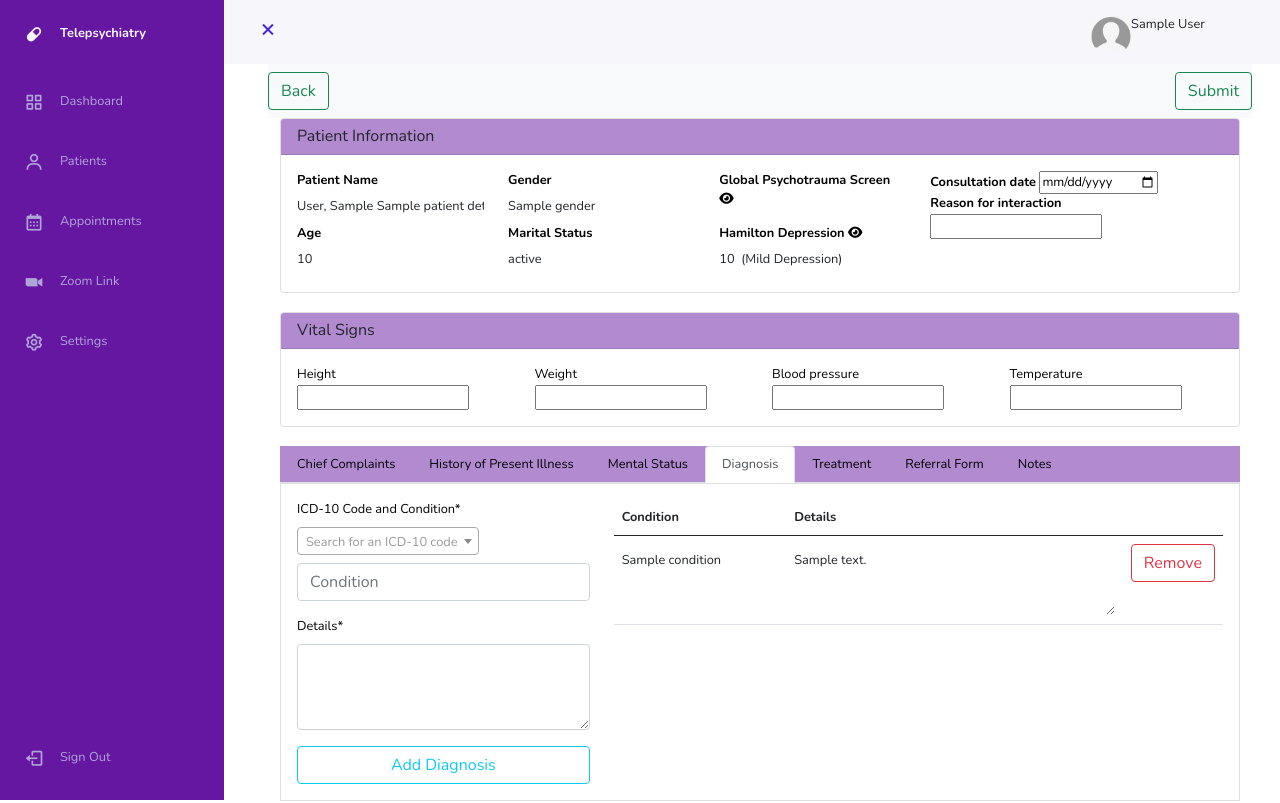
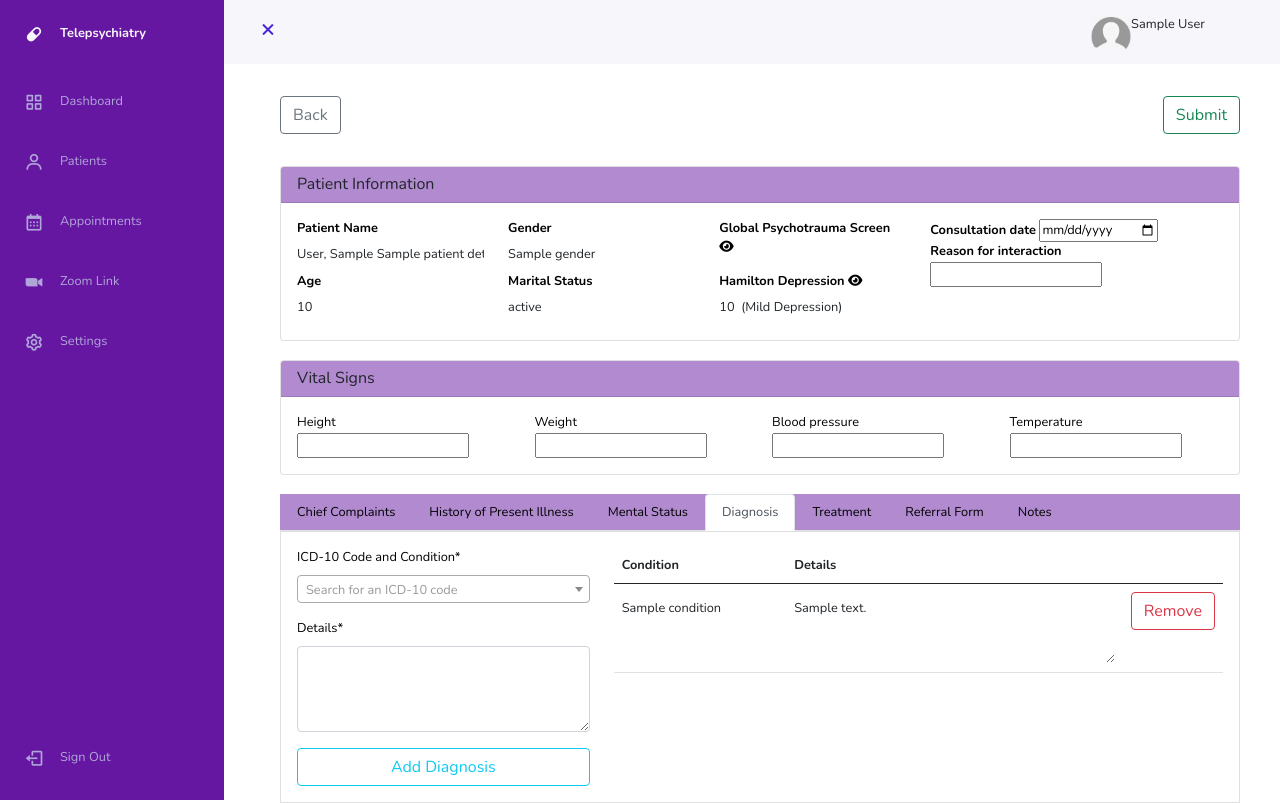
Before and after one commit to poliam/teleconsult_DOST_2023, a Django app: template consultation/templates/consultation_create.html in a window 1280 px wide, after a click on "Diagnosis". Run offline with Django 3.2, Linux system fonts and the light colour scheme; tables that the repository leaves empty hold one stand-in row (values such as "Sample post"); the template is opened without the code that fills it: values that come from a table or form of the project are taken from there, most other values are stand-ins (such as "Sample title", 1, 10 or a date in 2020); form fields are guessed from the names that the template uses; some libraries are stand-ins or nearby versions.

Commit message:
Refactor consultation_edit.html layout for improved button alignment and styling
- Updated the navigation layout to use a flexbox for better alignment of the "Back" button and action buttons.
- Ensured the "ICD-10 Code and Condition" select input has a minimum width for better usability.
- Added required attribute to the ICD-10 select input for form validation.

```diff
--- a/Teleconsult/templates/base.html
+++ b/Teleconsult/templates/base.html
@@ -15,13 +15,6 @@
 		body{
 			font-size: 0.8rem;
 		}
-		.invisible {
-    	visibility: hidden;
-		}
-		.visible {
-			visibility: visible;
-		}
-
 	</style>
 	{% block style %}
 
--- a/consultation/templates/consultation_create.html
+++ b/consultation/templates/consultation_create.html
@@ -49,13 +49,19 @@
 {% block content %}
 <form method="POST">
 	{% csrf_token %}
-	<nav class="navbar navbar-light bg-light justify-content-between sticky-top">
-		<a href="{% url 'PatientDetailed' patientDetailed.pk %}" class="btn btn-outline-success my-2 my-sm-0" style="text-decoration:none;">
+
+	<div class="container-fluid mt-3 mb-3">
+		<div class="row">
+			<div class="col-sm-12 d-flex justify-content-between align-items-center mb-3 mt-3">
+				<a href="{% url 'PatientDetailed' patientDetailed.pk %}" class="btn btn-outline-secondary my-2 my-sm-0" style="text-decoration:none;">
 					Back
 				</a>
 
 				<button class="btn btn-outline-success my-2 my-sm-0" type="submit">Submit</button>
-</nav>
+			</div>
+		</div>
+	</div>
+
 	<div class="container-fluid">
 
 		<div class="row">
@@ -542,14 +548,15 @@
 					<div class="tab-pane fade" id="Diagnosis" role="tabpanel" aria-labelledby="Diagnosis-tab">
 						<div class="row">
 							<div class="col-sm-4">
-  							<div class="row">                                <div class="col-sm-12">
+								<div class="row">
+									<div class="col-sm-12">
 										<div class="mb-3">
 											<label class="form-label">ICD-10 Code and Condition*</label>
-									<select class="form-control" id="icd10_select">
+											<br>
+											<select class="form-control" id="icd10_select" required style="min-width:400px; width:100%;">
 												<option value="">Search ICD-10 codes...</option>
 											</select>
 											<input type="hidden" id="selected_icd10_code">
-									<input type="text" class="form-control mt-2" id="Condition" placeholder="Condition">
 											<div class="invalid-feedback condition_invalid">
 												Condition field should not be empty!
 											</div>
```
Also changed, not shown: consultation/templates/consultation_edit.html (+9 -7 lines). Lines whose indentation alone changed are shown as unchanged.
